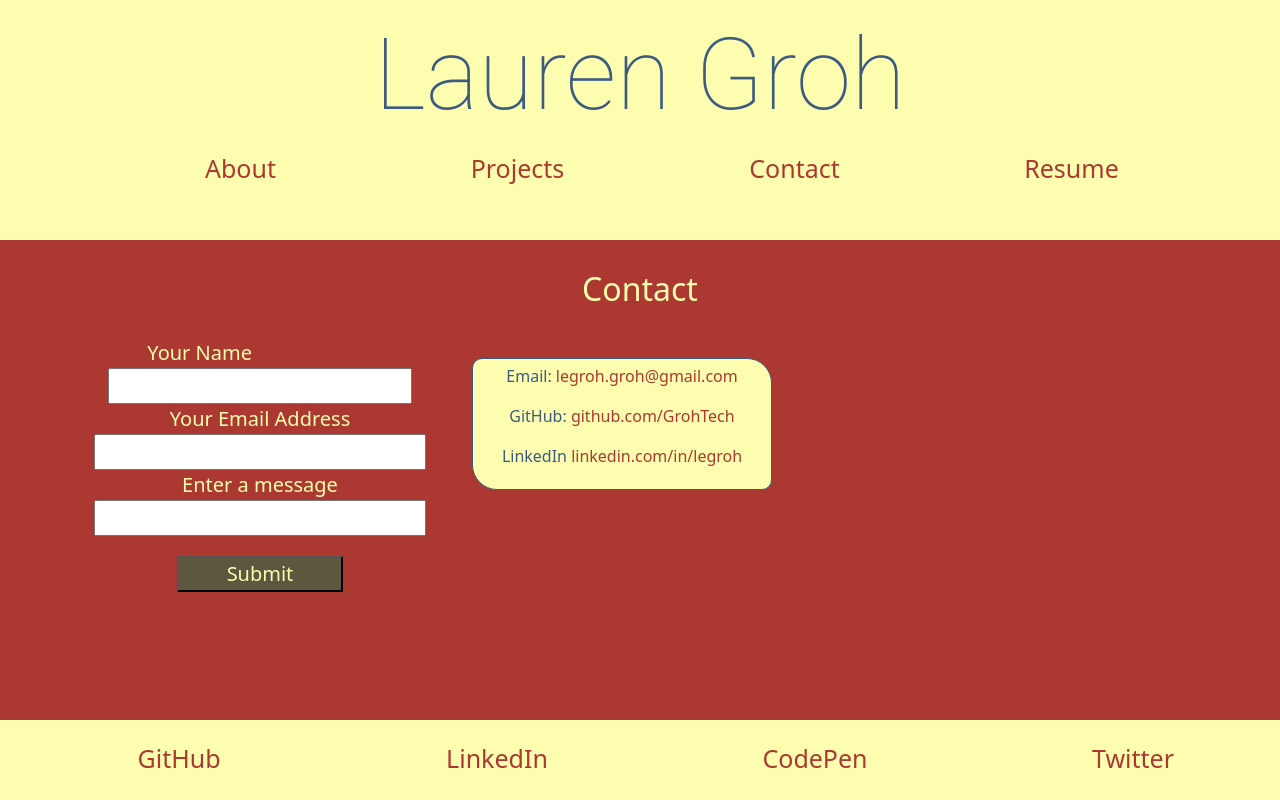
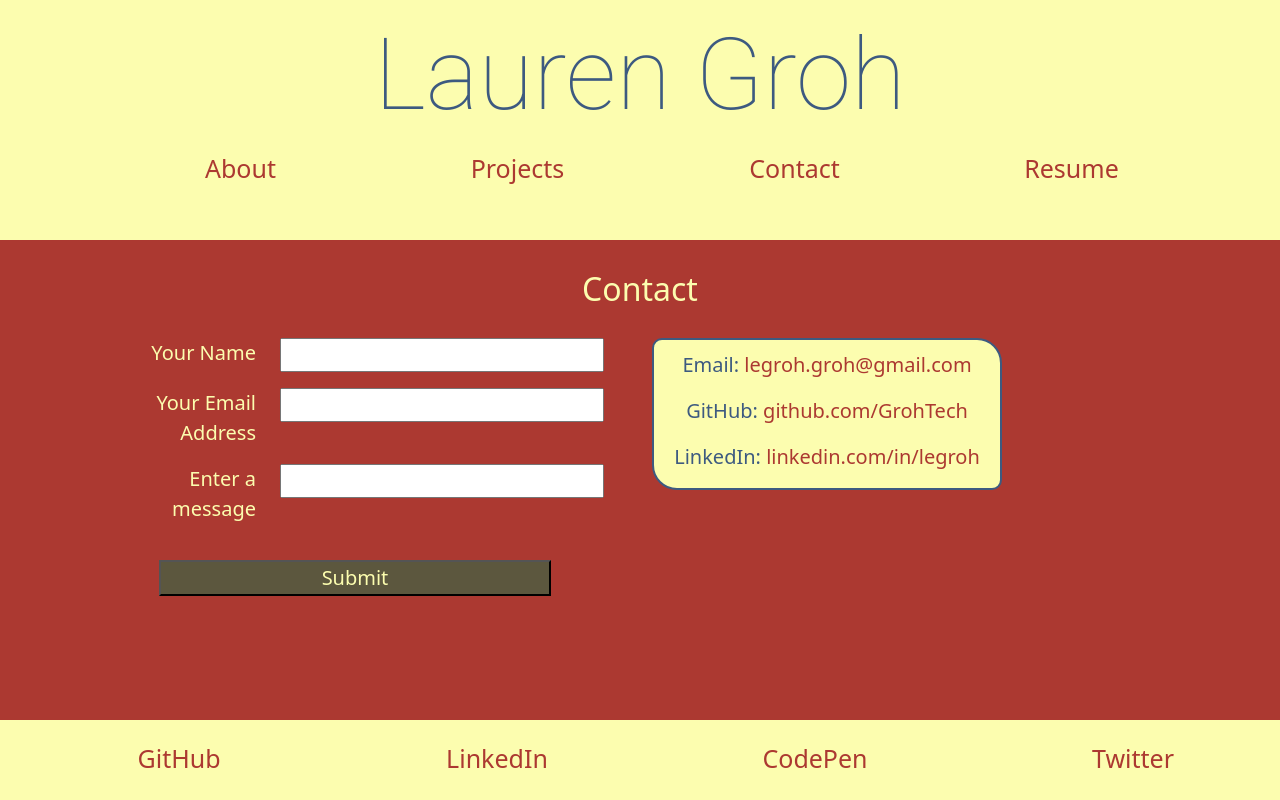
Before and after one commit to GrohTech/react-portfolio, a React (Create React App) app: page /contact in a window 1280 px wide. Built offline with nearby package versions, Linux system fonts and the light colour scheme.

Commit message:
fix formatting issues in contact and resume section

```diff
--- a/src/components/Contact/Contact.css
+++ b/src/components/Contact/Contact.css
@@ -5,36 +5,38 @@
     height: 100vh;
 }
 .contact h2 {
-    margin-bottom: 20px;
+    margin-bottom: 30px;
 }
 form {
     font-size: 20px;
 }
 label{
-    margin-top: 10px;
-    margin-right: 10px;
+    width: 100%;
+    padding: 0;
+    text-align: right;
 }
 input{
-    margin-top: 10px;
+    width: 100%;
+    padding: 0;
 }
 .contact button {
-    width: 50%;
+    width: 75%;
     margin-top: 20px;
     background-color: #5C573E;
     color: #FCFDAF;
 }
 .contact-links {
-    margin-top: 30px;
     background-color: #FCFDAF;
     color: #3D5A80;
     border-radius: 10px 25px 10px 25px;
-    border: 1px solid #3D5A80;
-    margin-left: 10px;
-    padding: 5px 10px;
-    width: 30vw;
-    max-width: 300px;
+    border: 2px solid #3D5A80;
+    padding: 10px 15px 0px 15px;
+    width: 35vw;
+    max-width: 350px;
+    font-size: 20px;
 }
 .contact a{
     text-decoration: none;
     color: #AC3931;
+    padding: 0;
     }
--- a/src/components/Contact/index.js
+++ b/src/components/Contact/index.js
@@ -41,23 +41,31 @@ function Contact() {
       <h2>Contact</h2>
       <section className="container">
         <section className="row">
-          <section className="col-4">
+          <section className="col-sm">
             <form onSubmit={handleSubmit} className="container">
               <section className="row">
-            <section className="col-8">
+                <section className="col-sm-4">
                   <label htmlFor="name">Your Name</label>
                 </section>
-            <section className="col-sm">
+                <section className="col-sm-8 justify-content-start">
                   <input type="text" name="name" defaultValue={name} onBlur={handleChange}></input>
                 </section>
               </section>
-            <section className="row">
+              <section className="row mt-3">
+              <section className="col-sm-4">
                 <label htmlFor="email">Your Email Address</label>
+              </section>
+              <section className="col-sm-8 justify-content-start">
                 <input type="text" name="email" defaultValue={email} onBlur={handleChange}></input>
               </section>
-            <section className="row">
+              </section>
+              <section className="row mt-3 mb-3">
+              <section className="col-sm-4">
                 <label htmlFor="message">Enter a message</label>
+              </section>
+              <section className="col-sm-8 justify-content-start">
                 <input type="text" name="message" defaultValue={message} onBlur={handleChange}></input>
+              </section>
               </section>
               <section className="row justify-content-center">
                 {errorMessage && (
@@ -68,11 +76,11 @@ function Contact() {
               </section>
             </form>
           </section>
-          <section className="col-sm justify-content-start">
+          <section className="col-sm">
             <section className="contact-links">
               <p>Email: <a href="mailto:legroh.groh@gmail.com">legroh.groh@gmail.com</a></p>
               <p>GitHub: <a href="https://github.com/GrohTech">github.com/GrohTech</a></p>
-            <p>LinkedIn <a href="https://www.linkedin.com/in/legroh/">linkedin.com/in/legroh</a></p>
+              <p>LinkedIn: <a href="https://www.linkedin.com/in/legroh/">linkedin.com/in/legroh</a></p>
             </section>
           </section>
         </section>
--- a/src/components/Resume/Resume.css
+++ b/src/components/Resume/Resume.css
@@ -14,6 +14,12 @@
 }
 .resume-item-1 {
     border-right: 1px solid #FCFDAF;
+    text-align: right;
+    padding-right: 25px;
+}
+.resume-item-2 {
+    text-align: left;
+    padding: 0;
 }
 .resume-list {
     list-style-type: none;
--- a/src/components/Resume/index.js
+++ b/src/components/Resume/index.js
@@ -15,22 +15,35 @@ const Resume = () => {
                         <li>Express.js</li>
                         <li>React.js</li>
                         <li>Node.js</li>
-                        <li>SQL</li>
                         <li>MySQL</li>
                         <li>Sequelize</li>
                         <li>Mongoose ODM</li>
                         <li>jQuery</li>
                         <li>MaterialUI</li>
+                        <li>GraphQL</li>
+                        <li>Jest</li>
+                        <li>IndexedDB</li>
+                        <li>Webpack</li>
+                    </ul>
+                </section>
+                <section  className="resume-item-2 col-sm my-auto">
+                    <ul className="resume-list">
+                        <li>SQL</li>
                         <li>JavaScript</li>
-                        <li>HTML/CSS</li>
-                        <li>Git/GitHub</li>
+                        <li>HTML</li>
+                        <li>CSS</li>
+                        <li>Object-Oriented Programming</li>
+                        <li>Object-Relational Mapping</li>
+                        <li>Progressive Web Applications</li>
+                        <li>Git</li>
+                        <li>GitHub</li>
                         <li>Heroku</li>
                         <li>Insomnia REST Client</li>
                         <li>MySQL Workbench</li>
                         <li>WordPress</li>
                     </ul>
                 </section>
-                <section className="resume-item col-sm justify-content-start">
+                <section className="resume-item col-sm my-auto">
                     <h3 className="download-resume "><a href={ resume } target="_blank">Download Resume</a></h3>
                 </section>
                 </section>
```
Lines whose indentation alone changed are shown as unchanged.
